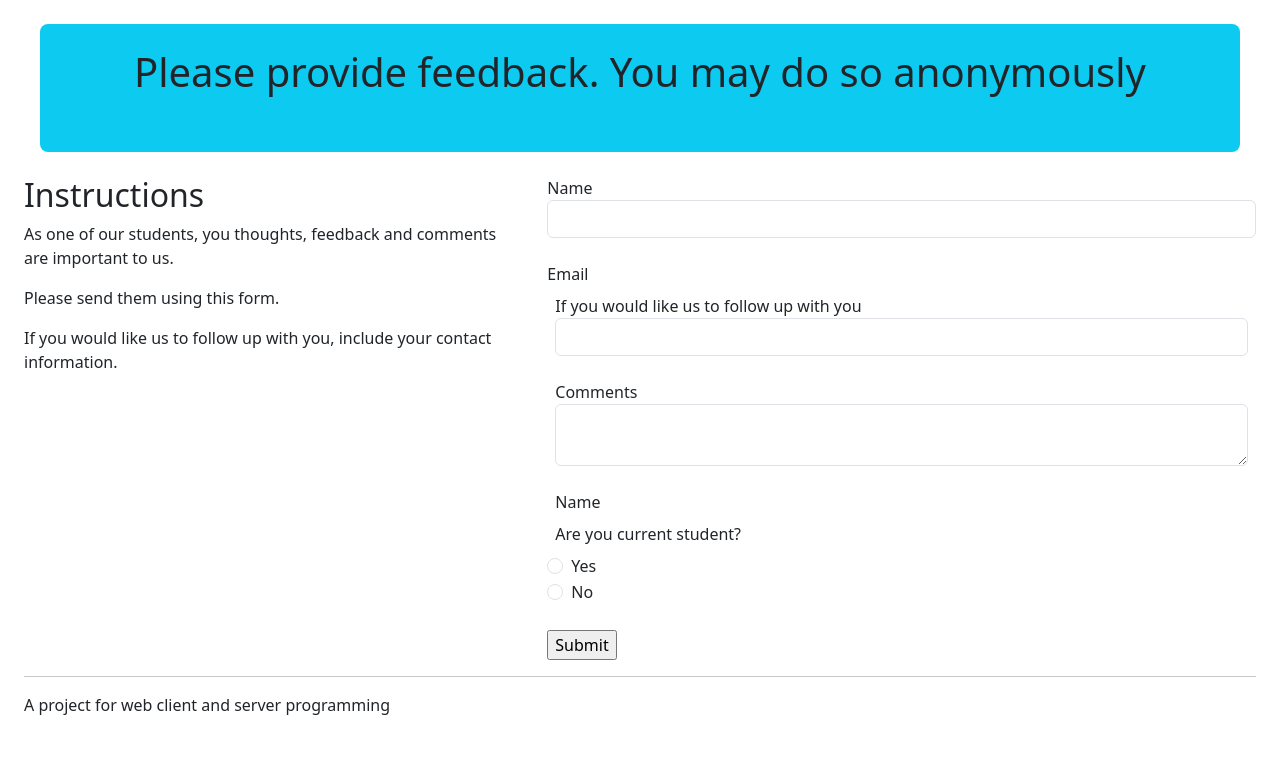
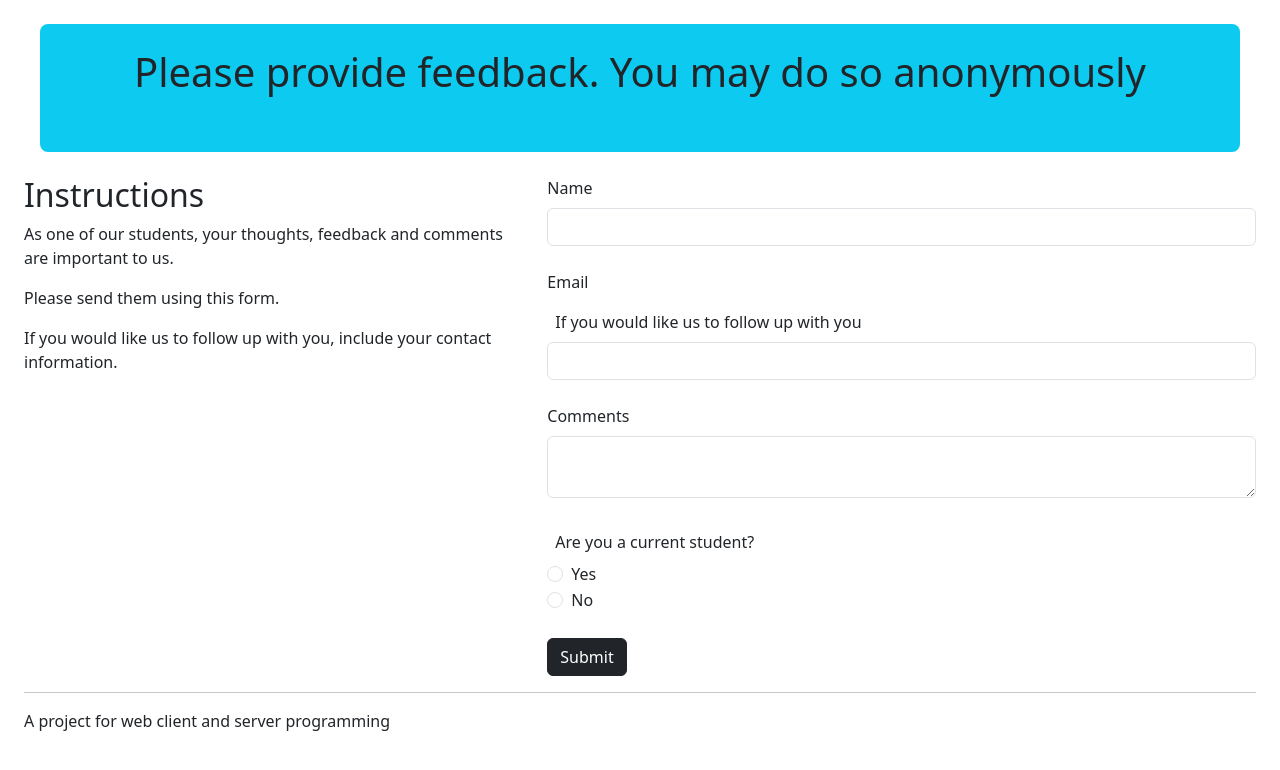
Before and after one commit to Biticha111/Week_9, a Node project: template views/student_feedback_form.hbs in a window 1280 px wide. Shown: the top 770 px of the page. Run offline with Node 20 templates, Linux system fonts and the light colour scheme; the template is opened without the code that fills it, so the values that code supplies are empty; some libraries are stand-ins or nearby versions.

Commit message:
Fix typos and layout in student feedback form
Corrected typos and improved formatting in the feedback form.

```diff
--- a/views/student_feedback_form.hbs
+++ b/views/student_feedback_form.hbs
@@ -1,54 +1,60 @@
+<!-- Page header banner -->
+<div class="bg-info mb-4 pt-4 m-3 p-5 rounded-3 text-center">
+    <h1>Please provide feedback. You may do so anonymously</h1>
+</div>
 
-  <div class="bg-info mb-4 pt-4 m-3 p-5 rounded-3 text-center">
-    <h1>Please provide feedback.
-     You may do so anonymously</h1>
-  </div>
+<!-- Main two-column layout -->
 <div class="row">
+
+    <!-- Left column: Form instructions -->
     <div class="col-md-5">
         <h2>Instructions</h2>
-        <p>As one of our students, you thoughts, feedback and comments are important to us.<p>
+        <p>As one of our students, your thoughts, feedback and comments are important to us.</p>
         <p>Please send them using this form.</p>
-        <P> If you would like us to follow up with you, include your contact information. </P>
+        <p>If you would like us to follow up with you, include your contact information.</p>
     </div>
 
+    <!-- Right column: Feedback submission form -->
+    <div class="col-md-7">
+        <form action="/submit_feedback" method="POST">
 
-
-
-    <div class="col-md-7">
-     <form action='/submit_feedback' method='POST'>
-        <lebel class="form-lebel" for="Name">Name</lebel>
-        <input class="form-control" id="name" type="name" Name="name">
+            <!-- Name input -->
+            <label class="form-label" for="name">Name</label>
+            <input class="form-control" id="name" type="text" name="name">
 
             <br>
 
-        <lebel class="form-lebel" for="email">Email</lebel>
-        <p class="m-2"> If you would like us to follow up with you
+            <!-- Email input -->
+            <label class="form-label" for="email">Email</label>
+            <p class="m-2">If you would like us to follow up with you</p>
             <input class="form-control" id="email" type="email" name="email">
 
             <br>
 
-        <lebel class="form-lebel" for="Comments"> Comments</lebel>
-        <textarea class="form-control" id="comments" name="comments"required></textarea>
+            <!-- Comments textarea (required) -->
+            <label class="form-label" for="comments">Comments</label>
+            <textarea class="form-control" id="comments" name="comments" required></textarea>
 
             <br>
 
-        <lebel class="form-lebel" for="name">Name</lebel>
-        <p class="m-2"> Are you current student?</p>
+            <!-- Student status radio buttons -->
+            <p class="m-2">Are you a current student?</p>
 
             <div class="form-check">
-        <input class="form-check-input" type="radio" value="yes" name="isCurrentStudent">
-        <lebel class="form-check-lebel" for="yes">Yes</lebel>
+                <input class="form-check-input" id="yes" type="radio" value="yes" name="isCurrentStudent">
+                <label class="form-check-label" for="yes">Yes</label>
             </div>
 
             <div class="form-check">
-        <input class="form-check-input" type="radio" value="no" name="isCurrentStudent">
-        <lebel class="form-check-lebel" for="no">No</lebel>
+                <input class="form-check-input" id="no" type="radio" value="no" name="isCurrentStudent">
+                <label class="form-check-label" for="no">No</label>
             </div>
+
             <br>
 
-        <input class="btn-dark" type="submit">
+            <!-- Submit button -->
+            <input class="btn btn-dark" type="submit">
 
         </form>
     </div>
 </div>
-</html>
```
Lines whose indentation alone changed are shown as unchanged.
